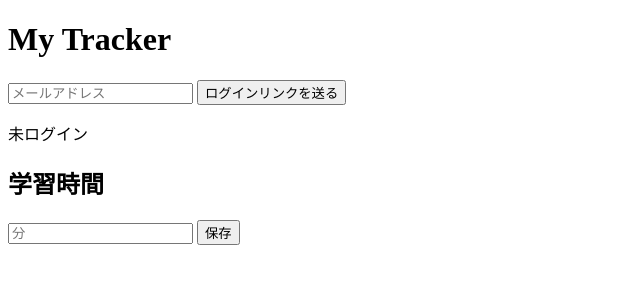
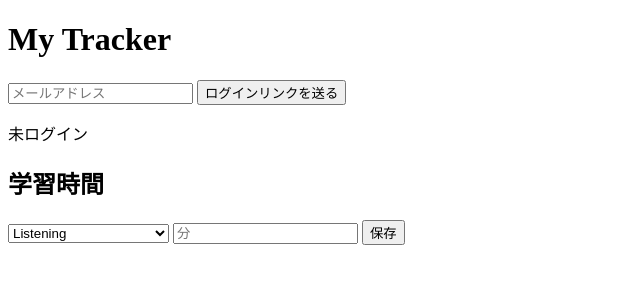
Before and after one commit to holly-u1/my-tracker, a plain HTML site: page index.html in a window 1280 px wide. Shown: the whole page, without its empty margins (0-640 px from the left). Drawn offline with nearby package versions, Linux system fonts and the light colour scheme.

Commit message:
add select category

```diff
--- a/index.html
+++ b/index.html
@@ -13,7 +13,16 @@
 
   <p id="status"></p>
   <h2>学習時間</h2>
-  <input id="minutes" type="number" placeholder="分" />
+
+  <select id="category">
+    <option value="Listening">Listening</option>
+    <option value="Reading">Reading</option>
+    <option value="Vocabulary & Grammar">Vocabulary & Grammar</option>
+    <option value="Speaking & Writing">Speaking & Writing</option>
+    <option value="Review / Test">Review / Test</option>
+  </select>
+
+  <input id="minutes" type="number" placeholder="分" min="1" />
   <button id="saveStudy">保存</button>
 
   <script src="https://cdn.jsdelivr.net/npm/@supabase/supabase-js"></script>
```
